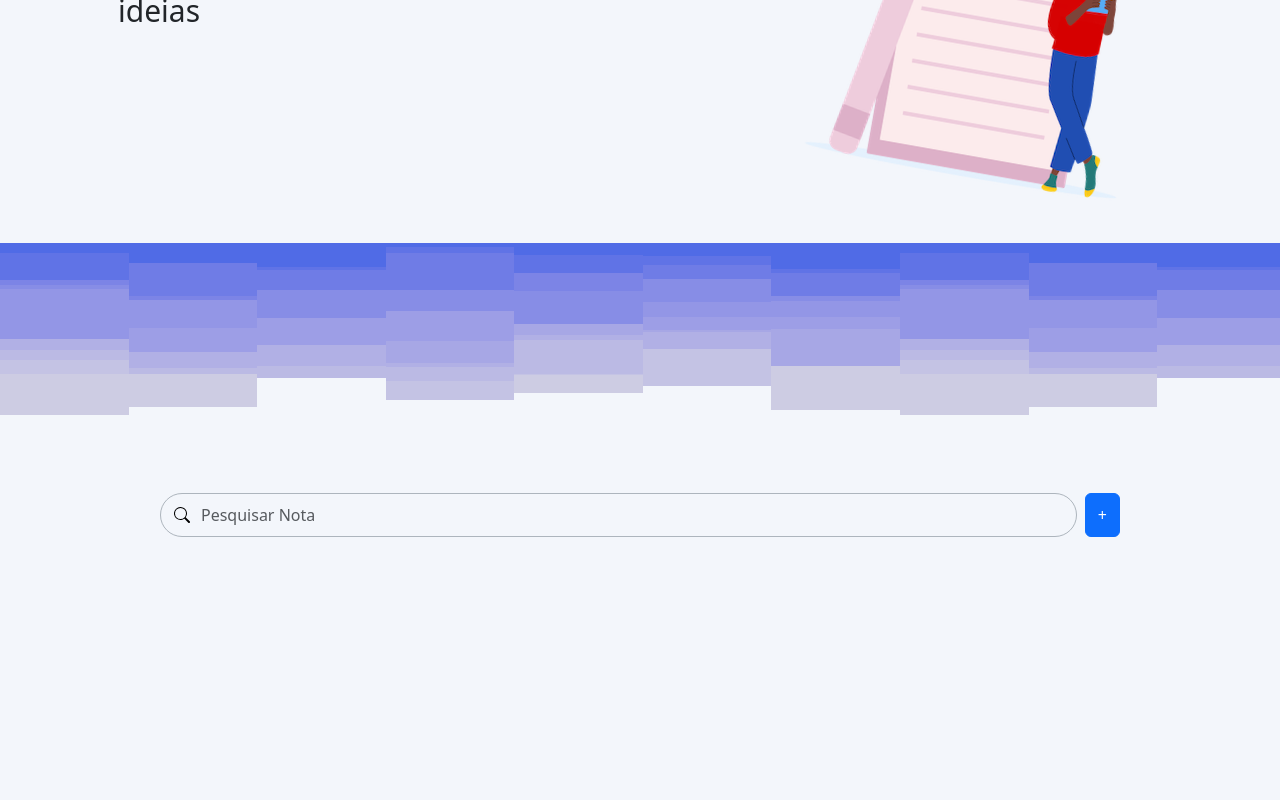
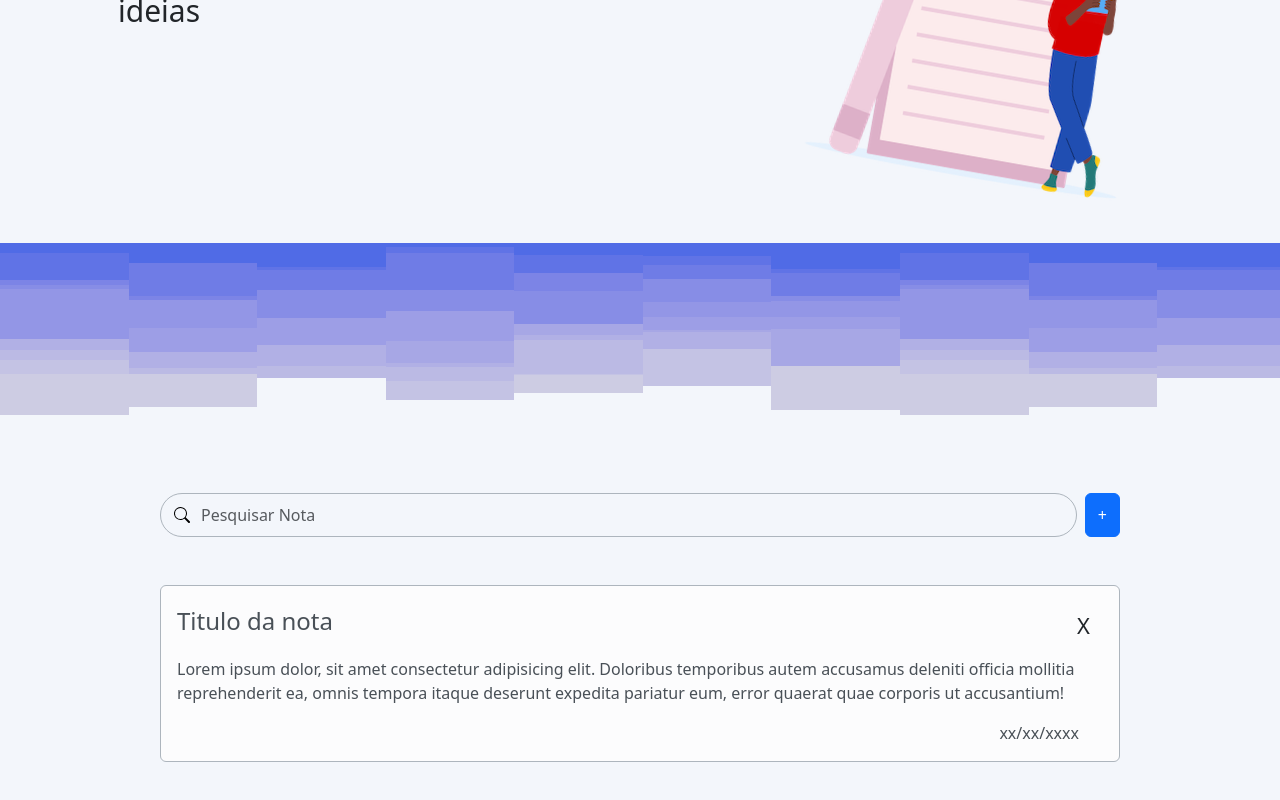
Before and after one commit to Wr3tchedTorch/AnotaAi, a React (Vite) app in the folder client/: page / in a window 1280 px wide. Shown: the part 374-1174 px from the top of the page. Before the commit the page ends 1011 px from the top, so only its background shows below. Built offline with nearby package versions, Linux system fonts and the light colour scheme.

Commit message:
home concluido

```diff
--- a/client/src/pages/Home.tsx
+++ b/client/src/pages/Home.tsx
@@ -66,6 +66,24 @@ const Home = () => {
         </button>
       </form>
 
+      <div className="notes mb-5">
+        <div className="note alert alert-light border border-dark-subtle w-75 m-auto">
+          <div className="heading d-flex justify-content-between mb-2" style={{alignItems: "center"}}>
+            <h4>Titulo da nota</h4>
+            <button className="btn" style={{fontSize: 22}}>
+              X
+            </button>
+          </div>
+          <p style={{fontSize: 16}}>
+            Lorem ipsum dolor, sit amet consectetur adipisicing elit. Doloribus
+            temporibus autem accusamus deleniti officia mollitia reprehenderit
+            ea, omnis tempora itaque deserunt expedita pariatur eum, error
+            quaerat quae corporis ut accusantium!
+          </p>
+          <span className="date w-100 d-flex justify-content-end px-4">xx/xx/xxxx</span>
+        </div>
+      </div>
+
       <div
         className="modal fade"
         id="newNoteModal"
@@ -76,7 +94,7 @@ const Home = () => {
           <div className="modal-content">
             <div className="modal-header">
               <h1 className="modal-title fs-5" id="newNoteModalLabel">
-                Nova Anotação
+                Criar nova anotação
               </h1>
               <button
                 type="button"
@@ -88,32 +106,21 @@ const Home = () => {
             <div className="modal-body">
               <form>
                 <div className="mb-3">
-                  <label className="form-label">Email address</label>
+                  <label className="form-label">Titulo</label>
                   <input
                     type="email"
                     className="form-control border border-dark-subtle"
                     id="exampleInputEmail1"
                     aria-describedby="emailHelp"
                   />
-                  <div id="emailHelp" className="form-text">
-                    We'll never share your email with anyone else.
-                  </div>
                 </div>
                 <div className="mb-3">
-                  <label className="form-label">Password</label>
-                  <input
-                    type="password"
-                    className="form-control border-dark-subtle"
-                    id="exampleInputPassword1"
-                  />
-                </div>
-                <div className="mb-3 form-check">
-                  <input
-                    type="checkbox"
-                    className="form-check-input border-dark-subtle"
-                    id="exampleCheck1"
-                  />
-                  <label className="form-check-label">Check me out</label>
+                  <label className="form-label">Descrição</label>
+                  <textarea
+                    className="form-control border border-dark-subtle"
+                    id="exampleFormControlTextarea1"
+                    rows={3}
+                  ></textarea>
                 </div>
               </form>
             </div>
```
